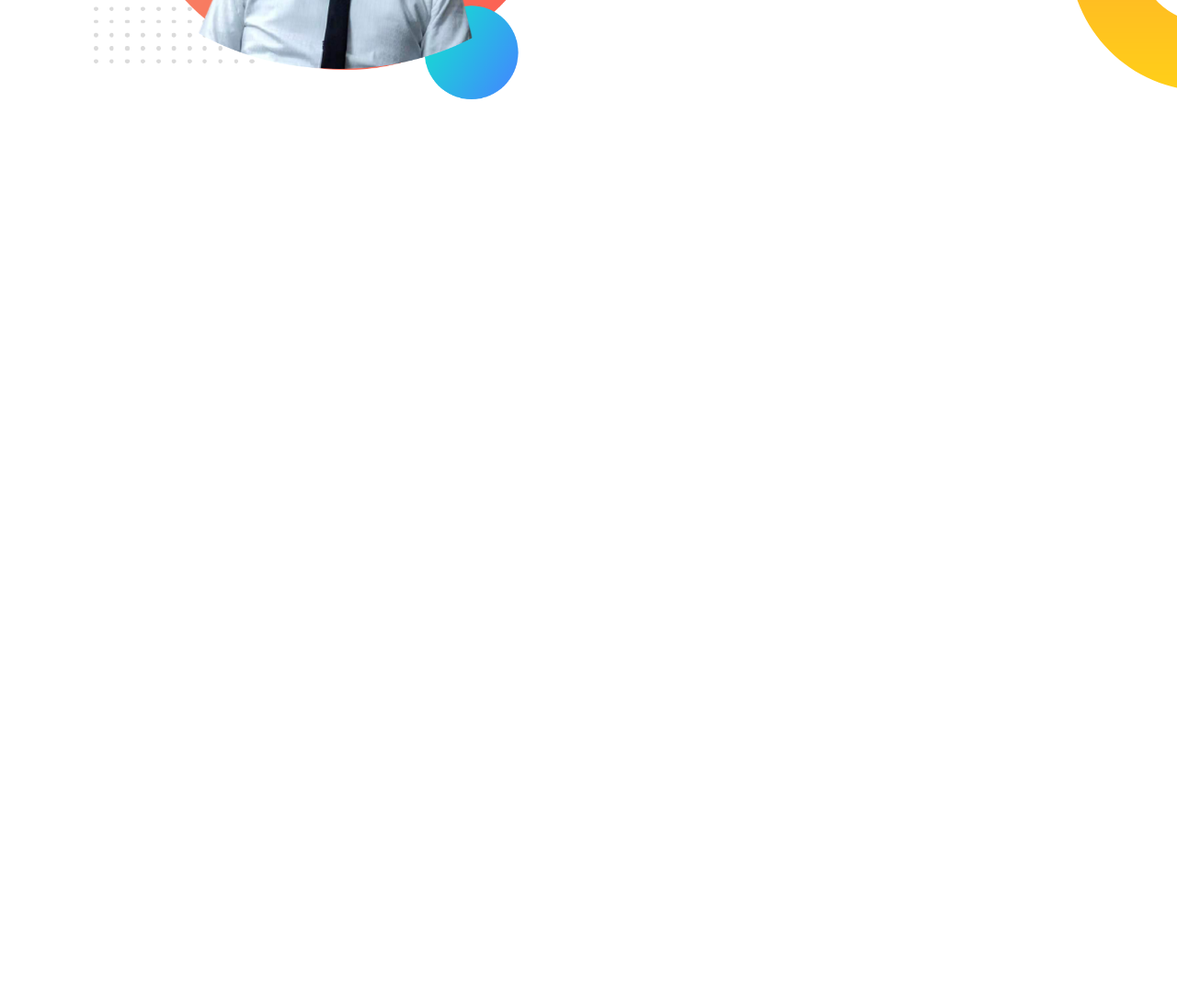
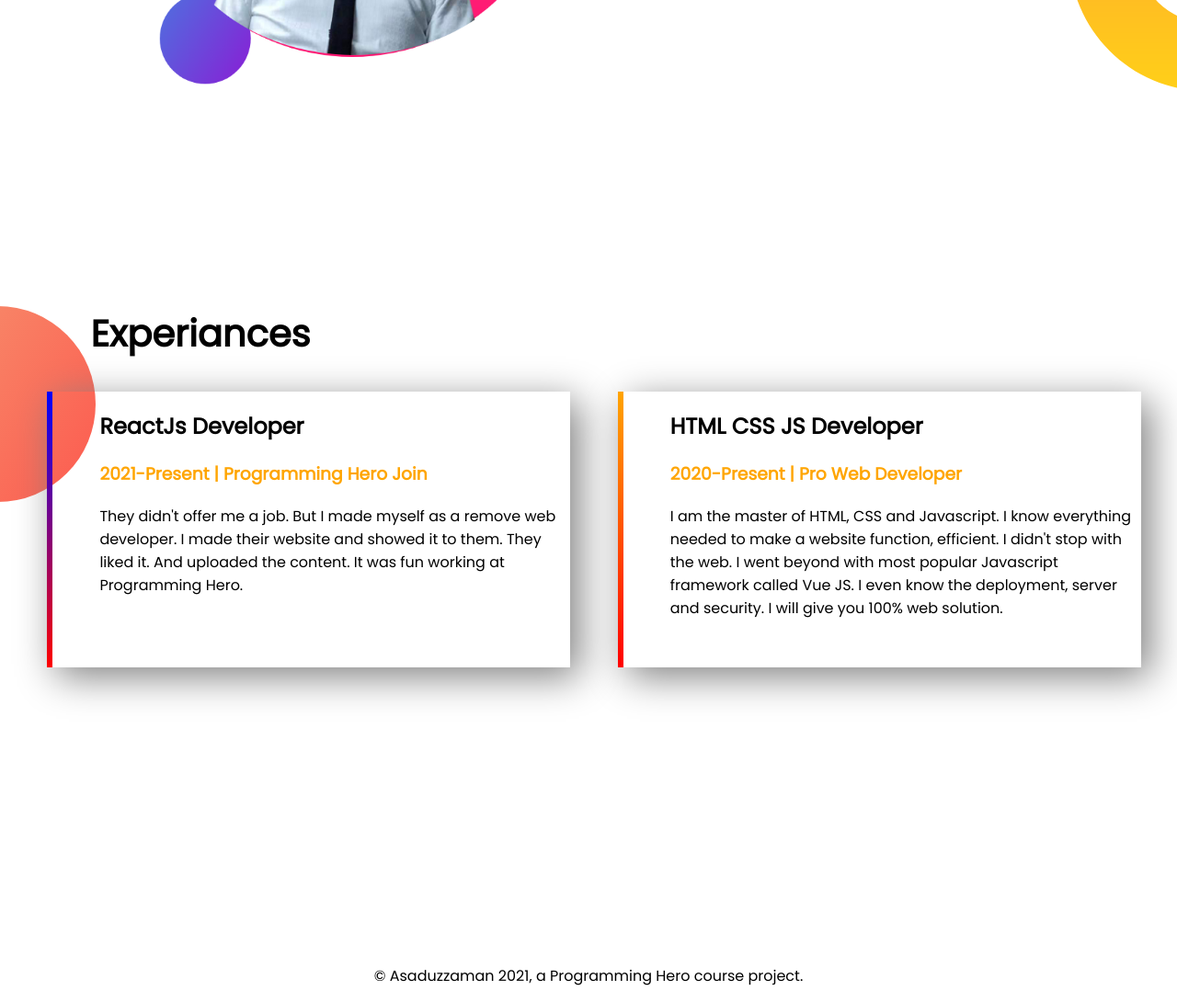
Before and after one commit to inertsumon/Programming-Hero-practice1, a plain HTML site: page index.html in a window 1280 px wide. Shown: the part 1100-2190 px from the top of the page at 92% size. Before the commit the page ends 1400 px from the top, so only its background shows below. Drawn offline with Linux system fonts and the light colour scheme.

Commit message:
4/july/10:47pm

```diff
--- a/index.html
+++ b/index.html
@@ -28,7 +28,7 @@
 
 <section class="flexible sec2">
     <div class="half">
-        <img class="minimize" src="images/my-bgs1.png" alt="my pic">
+        <img class="minimize" src="images/my-bgs3.png" alt="my pic">
     </div>
     <div class="half">
         <h1>Dream<span class="orange-color"> Web </span>Developer</h1>
@@ -41,5 +41,29 @@
     </div>
 </section>
 
+<section class="exp-back">
+    <h1 id="exp">Experiances</h1>
+    <div class="flexible">
+        <div class="half shadow" id="react-border">
+            <h2>ReactJs Developer</h2>
+            <h3 class="orange-color">2021-Present | Programming Hero Join</h3>
+            <p>They didn't offer me a job. But I made myself as a remove web developer. I made their website and showed
+                it
+                to them. They liked it. And uploaded the content. It was fun working at Programming Hero.</p>
+        </div>
+        <div class="half shadow" id="html-border">
+            <h2>HTML CSS JS Developer</h2>
+            <h3 class="orange-color">2020-Present | Pro Web Developer</h3>
+            <p>I am the master of HTML, CSS and Javascript. I know everything needed to make a website function,
+                efficient.
+                I didn't stop with the web. I went beyond with most popular Javascript framework called Vue JS. I even
+                know
+                the deployment, server and security. I will give you 100% web solution.</p>
+        </div>
+    </div>
+</section>
+<footer>
+    <p class="footer">© Asaduzzaman 2021, a Programming Hero course project.</p>
+</footer>
 </body>
 </html>
--- a/style.css
+++ b/style.css
@@ -10,8 +10,8 @@ h1{
 
 }
 section{
-    height: 600px;
-    padding-bottom: 100px;
+    height: 550px;
+    padding-bottom: 150px;
 }
 .flexible{
     display: flex;
@@ -35,11 +35,38 @@ section{
     border-radius: 5px;
 }
 .sec1{
-    background-image: url(images/top-banner.png);
+    background-image: url(images/bg/top-banner.png);
     background-repeat: no-repeat;
 }
 .sec2{
-    background-image: url(images/dream-bg.png);
+    background-image: url(images/bg/dream-bg.png);
     background-repeat: no-repeat;
     background-position: right;
 }
+#exp{
+    margin-left: 7.7%;
+}
+.exp-back{
+    background-image: url(images/bg/exp-bg.png);
+    background-repeat: no-repeat;
+}
+
+.shadow{
+    box-shadow: 10px 10px 40px gray;
+    height: 300px;
+}
+#react-border{
+    border-left: 6px solid;
+    border-image: linear-gradient(blue,red);
+    border-image-slice: 1;
+}
+
+#html-border{
+    border-left: 6px solid;
+    border-image: linear-gradient(orange,red);
+    border-image-slice: 1;
+}
+
+.footer{
+    text-align: center;
+}
```
Also changed, not shown: images/b.jpg (deleted), images/bg-rmv/a-removebg-preview.png (added), images/bg-rmv/b-removebg-preview.png (added), images/bg-rmv/c-removebg-preview (1).png (added), images/bg-rmv/c-removebg-preview.png (added), images/bg-rmv/d-removebg-preview.png (added), images/bg-rmv/e-removebg-preview.png (added), images/bg/dream-bg.png (renamed from images/dream-bg.png), images/bg/exp-bg.png (renamed from images/exp-bg.png), images/bg/my-bg.png (renamed from images/my-bg.png), images/bg/my-bg2.png (renamed from images/my-bg2.png), images/bg/top-banner.png (renamed from images/top-banner.png), images/jhankar.png (deleted), images/jhankar2.png (deleted), 1 more files.
